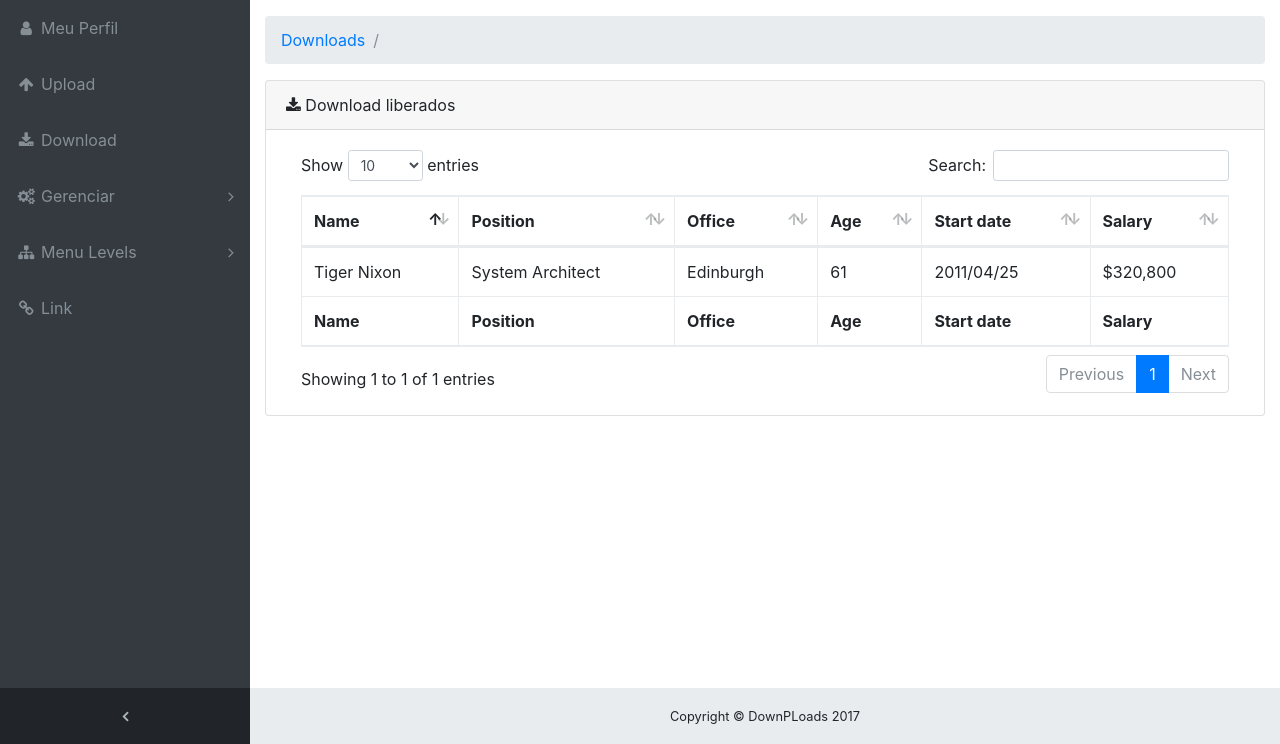
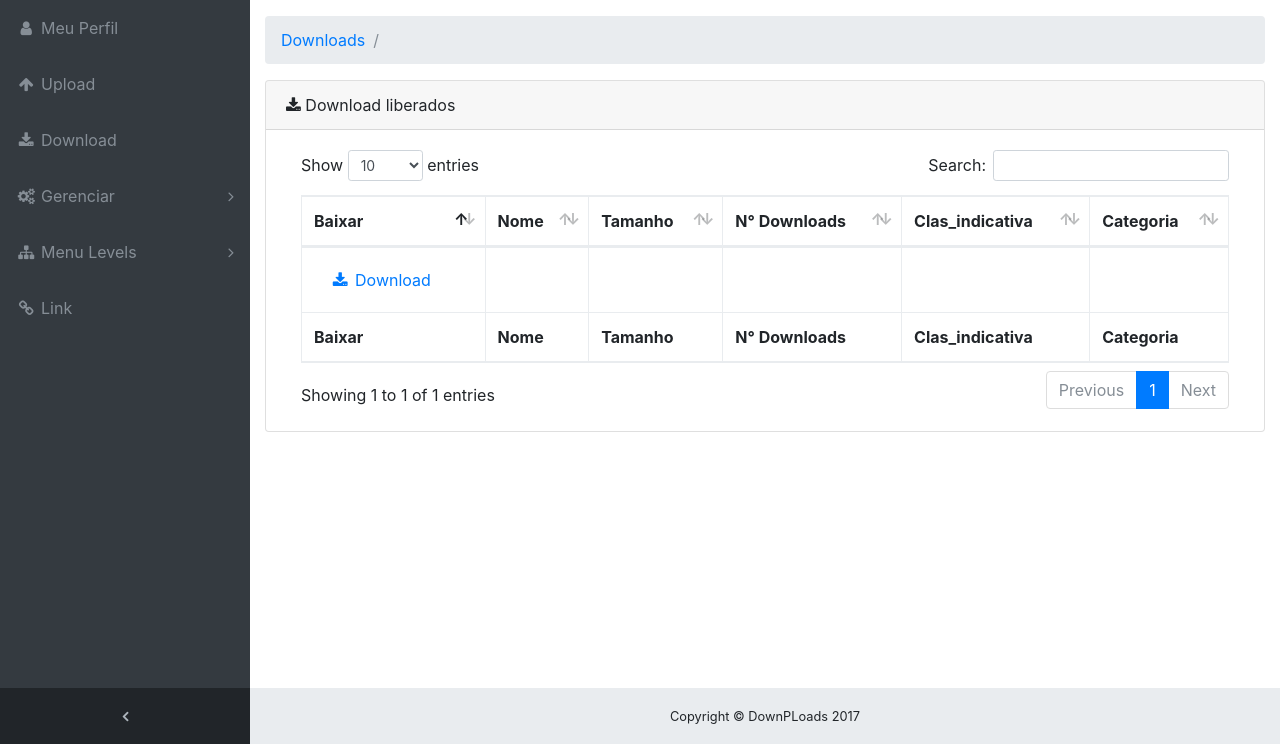
Before and after one commit to Rudinilly/DownPLoads, a PHP site: page /tables.php in a window 1280 px wide. Shown: the part 56-800 px from the top of the page. Run offline with PHP 8.4, Linux system fonts and the light colour scheme; the visitor is signed in with stand-in values (Sample User, id 1); tables that the repository leaves empty or names only in its code hold one stand-in row (values such as "Sample post"); data that the repository does not hold is empty.

Commit message:
Erika: Implementação da pagina index; dados do usuário.

```diff
--- a/Parte2/tables.php
+++ b/Parte2/tables.php
@@ -1,4 +1,5 @@
 <?php
+require 'conexao.php';
 session_start();
 if (isset($_SESSION['usuario'])) {
 	$logado = $_SESSION['usuario'];
@@ -9,6 +10,15 @@ if (isset($_GET['sair'])) {
 	unset($_SESSION['usuario']);
 	header("location:login.html");
 }
+$sql="SELECT*FROM usuarios";
+$query= mysqli_query($con, $sql);
+while ($u= mysqli_fetch_assoc($query)){
+    $usu=$u['Email_usu'];
+    if ($logado==$usu){
+        $idade=$u['Idade_usu'];
+    }
+}
+
 ?>
 <!DOCTYPE html>
 <html lang="en">
@@ -143,33 +153,44 @@ if (isset($_GET['sair'])) {
             <table class="table table-bordered" id="dataTable" width="100%" cellspacing="0">
               <thead>
                 <tr>
-                  <th>Name</th>
-                  <th>Position</th>
-                  <th>Office</th>
-                  <th>Age</th>
-                  <th>Start date</th>
-                  <th>Salary</th>
+                  <th>Baixar</th>
+                  <th>Nome</th>
+                  <th>Tamanho</th>
+                  <th>N° Downloads</th>
+                  <th>Clas_indicativa</th>
+                  <th>Categoria</th>
                 </tr>
               </thead>
               <tfoot>
                 <tr>
-                  <th>Name</th>
-                  <th>Position</th>
-                  <th>Office</th>
-                  <th>Age</th>
-                  <th>Start date</th>
-                  <th>Salary</th>
+                  <th>Baixar</th>
+                  <th>Nome</th>
+                  <th>Tamanho</th>
+                  <th>N° Downloads</th>
+                  <th>Clas_indicativa</th>
+                  <th>Categoria</th>
                 </tr>
               </tfoot>
               <tbody>
-                <tr>
-                  <td>Tiger Nixon</td>
-                  <td>System Architect</td>
-                  <td>Edinburgh</td>
-                  <td>61</td>
-                  <td>2011/04/25</td>
-                  <td>$320,800</td>
-                </tr>
+                <?php
+                $sqla="SELECT*FROM arquivos";
+                $querya= mysqli_query($con, $sqla);
+                while ($a= mysqli_fetch_assoc($querya)){
+                    if ($idade<=$a['Clas_indicativa']){
+                        echo "<tr>";
+                        echo "<td> <a class='nav-link' href='arquivos/".$a['Nome_arq']."' download>
+            <i class='fa fa-fw  fa-download'></i>
+            <span class='nav-link-text'>Download</span>
+          </a></td>";
+                        echo "<td>".$a['Nome_arq']."</td>";
+                        echo "<td>".$a['Tamanho_arq']."</td>";
+                        echo "<td>".$a['N_Downloads']."</td>";
+                        echo "<td>".$a['Clas_indicativa']."</td>";
+                        echo "<td>".$a['Categoria']."</td>";
+                        echo"</tr>";
+                    }
+                }
+                ?>
               </tbody>
             </table>
           </div>
```
Also changed, not shown: Parte2/upload.jpg (added).
